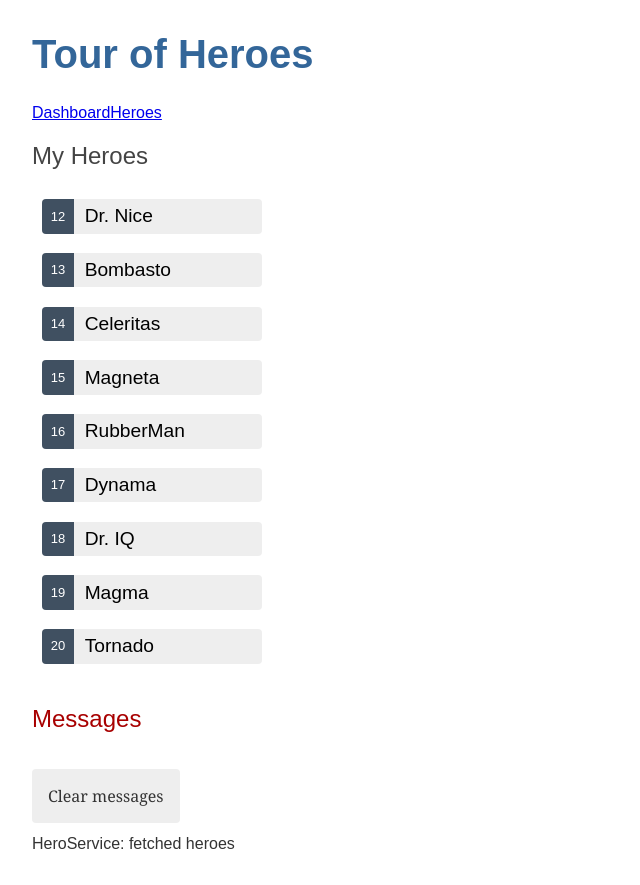
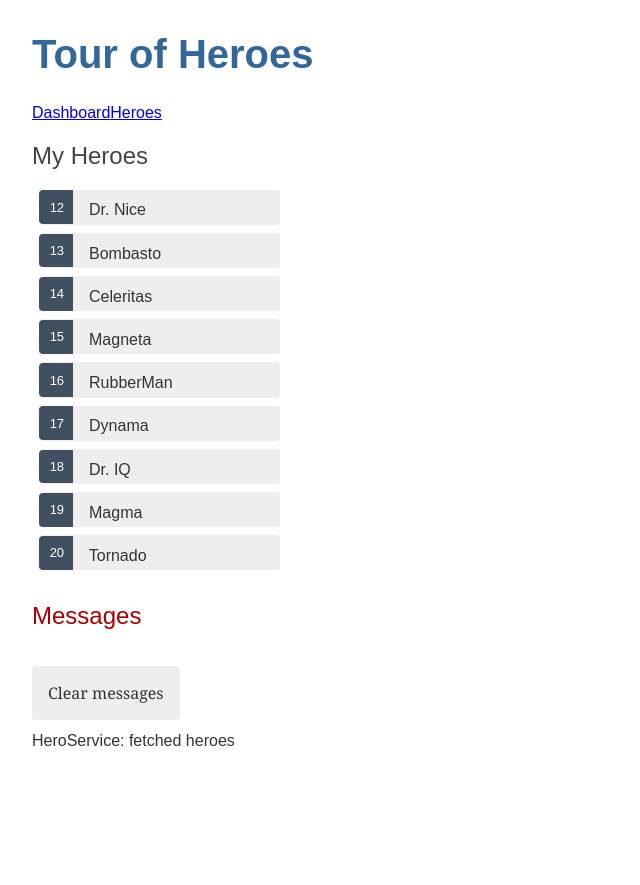
Before and after one commit to XiaoyangJin/Angular_Hero_Application, an Angular app in the folder angular-tour-of-heros/: page /heroes in a window 1280 px wide. Shown: the whole page, without its empty margins (0-640 px from the left). After the commit the page ends 800 px from the top, so only its background shows below. Built offline with nearby package versions, Linux system fonts and the light colour scheme.

Commit message:
HeroesComponent hero links

```diff
--- a/angular-tour-of-heros/src/app/heros/heros.component.css
+++ b/angular-tour-of-heros/src/app/heros/heros.component.css
@@ -7,47 +7,34 @@
 }
 
 .heroes li {
-    display: flex;
+    position: relative;
+    cursor: pointer;
 }
 
-.heroes button {
-    flex: 1;
-    cursor: pointer;
-    position: relative;
-    left: 0;
-    background-color: #EEE;
-    margin: .5em;
-    padding: 0;
-    border-radius: 4px;
-    display: flex;
-    align-items: stretch;
-    height: 1.8em;
-}
-
-.heroes button:hover {
-    color: #2c3a41;
-    background-color: #e6e6e6;
+.heroes li:hover {
     left: .1em;
 }
 
-.heroes button:active {
+.heroes a {
+    color: #333;
+    text-decoration: none;
+    background-color: #EEE;
+    margin: .5em;
+    padding: .3em 0;
+    height: 1.6em;
+    border-radius: 4px;
+    display: block;
+    width: 100%;
+}
+
+.heroes a:hover {
+    color: #2c3a41;
+    background-color: #e6e6e6;
+}
+
+.heroes a:active {
     background-color: #525252;
     color: #fafafa;
-}
-
-.heroes button.selected {
-    background-color: black;
-    color: white;
-}
-
-.heroes button.selected:hover {
-    background-color: #505050;
-    color: white;
-}
-
-.heroes button.selected:active {
-    background-color: black;
-    color: white;
 }
 
 .heroes .badge {
@@ -57,10 +44,12 @@
     padding: 0.8em 0.7em 0 0.7em;
     background-color: #405061;
     line-height: 1em;
+    position: relative;
+    left: -1px;
+    top: -4px;
+    height: 1.8em;
+    min-width: 16px;
+    text-align: right;
     margin-right: .8em;
     border-radius: 4px 0 0 4px;
 }
-
-.heroes .name {
-    align-self: center;
-}
--- a/angular-tour-of-heros/src/app/heros/heros.component.html
+++ b/angular-tour-of-heros/src/app/heros/heros.component.html
@@ -2,9 +2,8 @@
 
 <ul class="heroes">
     <li *ngFor="let hero of heroes">
-        <button [class.selected]="hero === selectedHero" type="button" (click)="onSelect(hero)">
-            <span class="badge">{{hero.id}}</span>
-            <span class="name">{{hero.name}}</span>
-        </button>
+        <a routerLink="/detail/{{hero.id}}">
+            <span class="badge">{{hero.id}}</span> {{hero.name}}
+        </a>
     </li>
 </ul>
```
